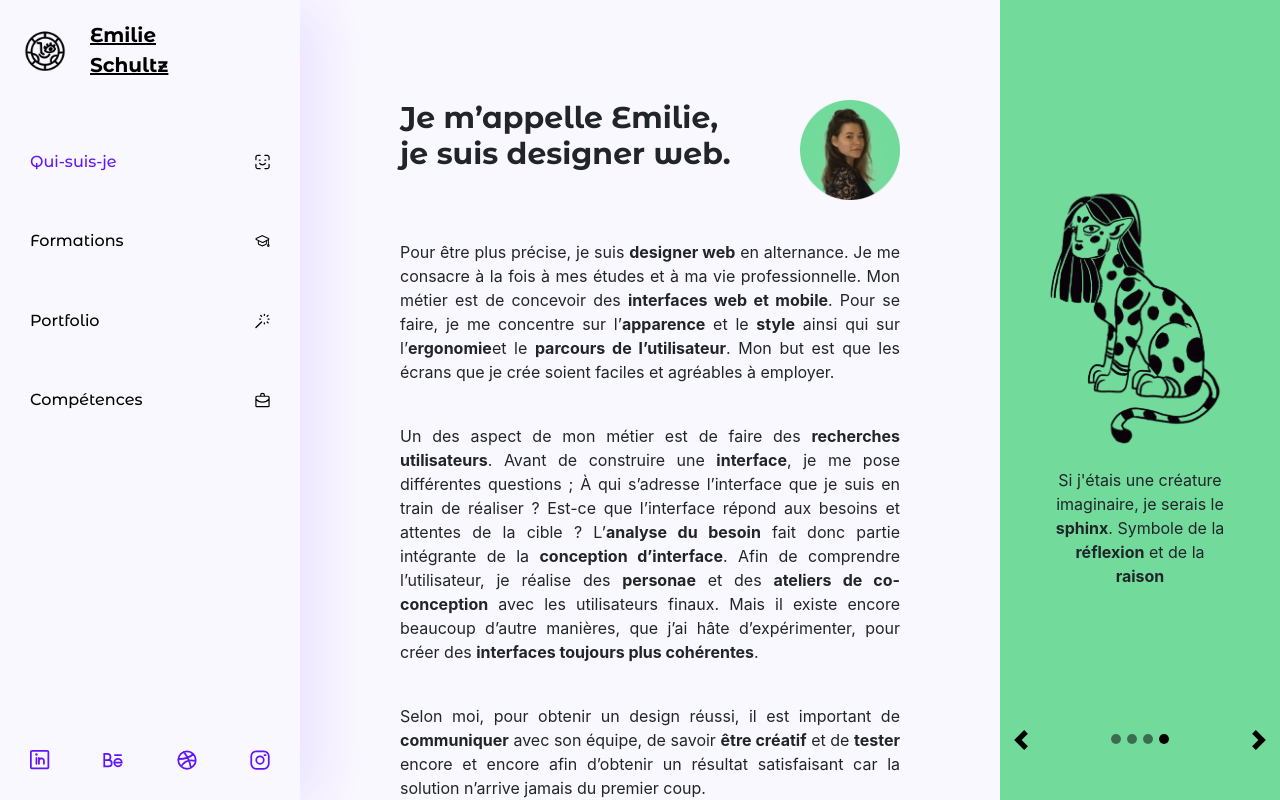
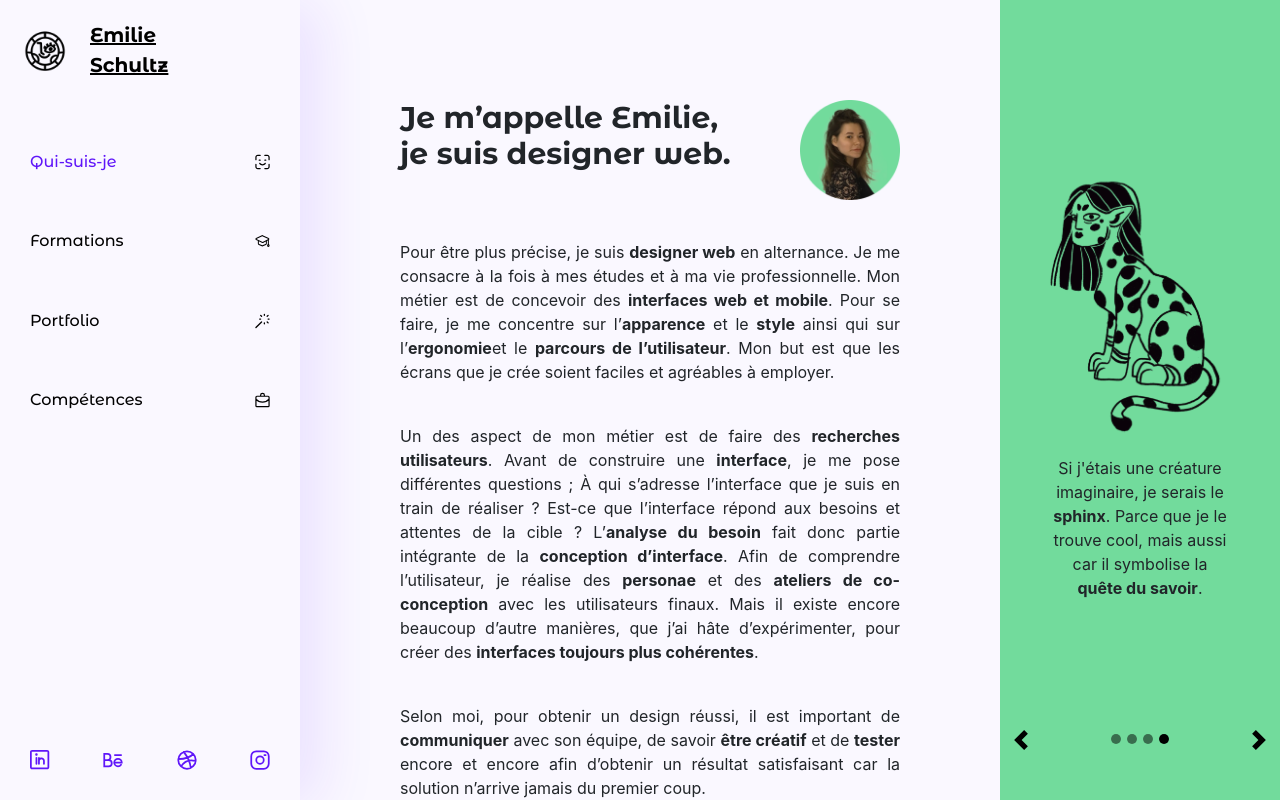
Before and after one commit to emilieschultz/emilieschultz.fr, a React (Create React App) app: page /qui-suis-je in a window 1280 px wide. Both pictures are taken after a click on the item 1164 px from the left and 739 px from the top of the page. Shown: the top 800 px of the page. Built offline with nearby package versions, Linux system fonts and the light colour scheme; a web font is replaced by a local one.

Commit message:
change txt to slider

```diff
--- a/src/pages/about/index.js
+++ b/src/pages/about/index.js
@@ -122,7 +122,8 @@ export default function About() {
               <img src={sphinx} alt="" className="d-block w-100" />
               <p className={styles.p}>
                 Si j'étais une créature imaginaire, je serais le <b>sphinx</b>.
-                Symbole de la <b>réflexion</b> et de la <b>raison</b>
+                Parce que je le trouve cool, mais aussi car il symbolise la{' '}
+                <b>quête du savoir</b>.
               </p>
             </div>
           </Carousel.Item>
```
